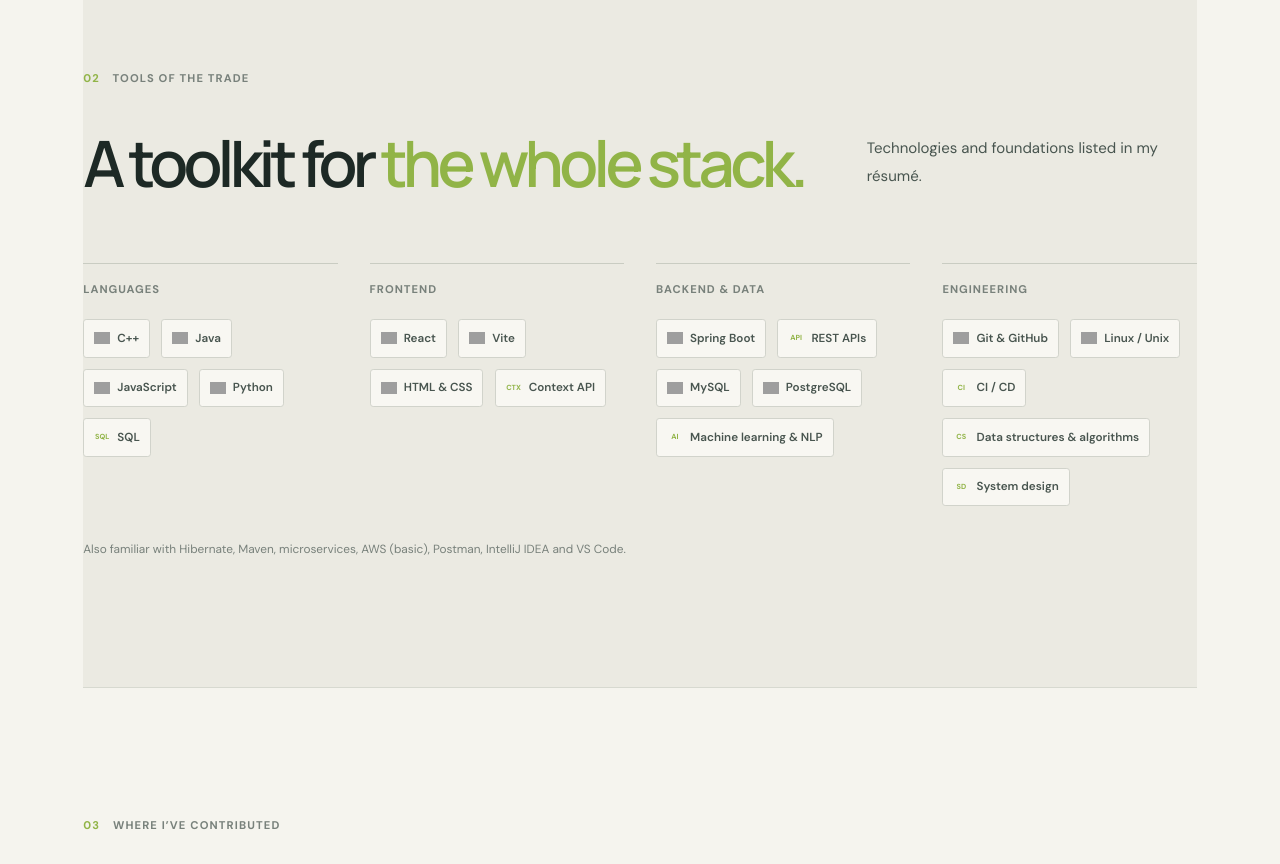
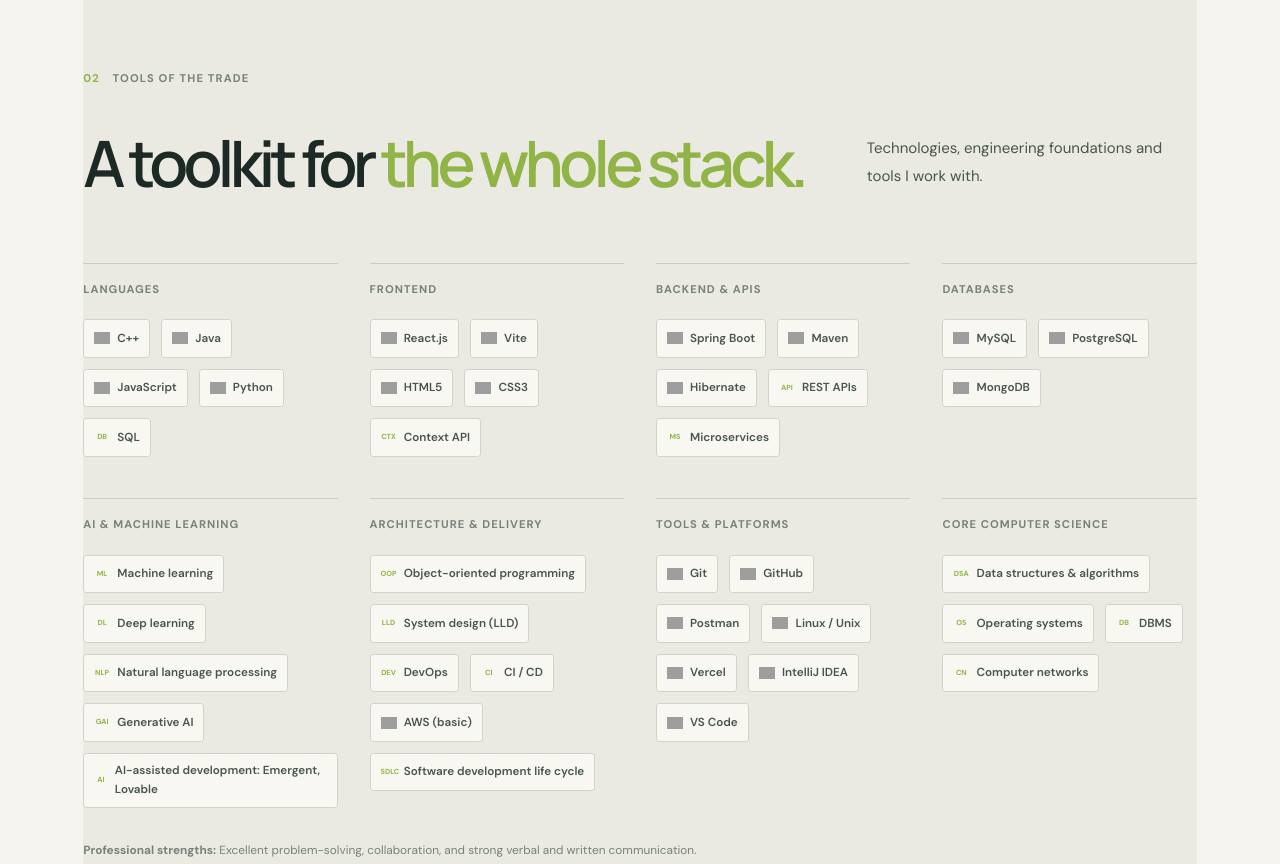
Before and after one commit to NitishKumar1123/PortfolioNitish, a plain HTML site: page index.html in a window 1280 px wide. Shown: the part 1600-2464 px from the top of the page. Drawn offline with Linux system fonts and the light colour scheme; no server answers; grey boxes are pictures that could not be loaded.

Commit message:
feat: expand and organize portfolio skills
Group the complete skills list by discipline and add verified technology logos.

Co-authored-by: Copilot <223556219+Copilot@users.noreply.github.com>

```diff
--- a/index.html
+++ b/index.html
@@ -131,7 +131,7 @@
         <div class="section-label"><span>02</span> Tools of the trade</div>
         <div class="section-head reveal">
           <h2 class="section-heading" id="skills-title">A toolkit for <em>the whole stack.</em></h2>
-          <p>Technologies and foundations listed in my résumé.</p>
+          <p>Technologies, engineering foundations and tools I work with.</p>
         </div>
         <div class="skill-groups reveal">
           <div class="skill-group">
@@ -141,40 +141,81 @@
               <li><img src="https://cdn.jsdelivr.net/gh/devicons/devicon@v2.16.0/icons/java/java-original.svg" alt="" loading="lazy">Java</li>
               <li><img src="https://cdn.jsdelivr.net/gh/devicons/devicon@v2.16.0/icons/javascript/javascript-original.svg" alt="" loading="lazy">JavaScript</li>
               <li><img src="https://cdn.jsdelivr.net/gh/devicons/devicon@v2.16.0/icons/python/python-original.svg" alt="" loading="lazy">Python</li>
-              <li><span class="skill-monogram" aria-hidden="true">SQL</span>SQL</li>
+              <li><span class="skill-monogram" aria-hidden="true">DB</span>SQL</li>
             </ul>
           </div>
           <div class="skill-group">
             <h3>Frontend</h3>
             <ul class="skill-list">
-              <li><img src="https://cdn.jsdelivr.net/gh/devicons/devicon@v2.16.0/icons/react/react-original.svg" alt="" loading="lazy">React</li>
+              <li><img src="https://cdn.jsdelivr.net/gh/devicons/devicon@v2.16.0/icons/react/react-original.svg" alt="" loading="lazy">React.js</li>
               <li><img src="https://cdn.jsdelivr.net/gh/devicons/devicon@v2.16.0/icons/vitejs/vitejs-original.svg" alt="" loading="lazy">Vite</li>
-              <li><img src="https://cdn.jsdelivr.net/gh/devicons/devicon@v2.16.0/icons/html5/html5-original.svg" alt="" loading="lazy">HTML &amp; CSS</li>
+              <li><img src="https://cdn.jsdelivr.net/gh/devicons/devicon@v2.16.0/icons/html5/html5-original.svg" alt="" loading="lazy">HTML5</li>
+              <li><img src="https://cdn.jsdelivr.net/gh/devicons/devicon@v2.16.0/icons/css3/css3-original.svg" alt="" loading="lazy">CSS3</li>
               <li><span class="skill-monogram" aria-hidden="true">CTX</span>Context API</li>
             </ul>
           </div>
           <div class="skill-group">
-            <h3>Backend &amp; data</h3>
+            <h3>Backend &amp; APIs</h3>
             <ul class="skill-list">
               <li><img src="https://cdn.jsdelivr.net/gh/devicons/devicon@v2.16.0/icons/spring/spring-original.svg" alt="" loading="lazy">Spring Boot</li>
+              <li><img src="https://cdn.jsdelivr.net/gh/devicons/devicon@v2.16.0/icons/maven/maven-original.svg" alt="" loading="lazy">Maven</li>
+              <li><img src="https://cdn.jsdelivr.net/gh/devicons/devicon@v2.16.0/icons/hibernate/hibernate-original.svg" alt="" loading="lazy">Hibernate</li>
               <li><span class="skill-monogram" aria-hidden="true">API</span>REST APIs</li>
-              <li><img src="https://cdn.jsdelivr.net/gh/devicons/devicon@v2.16.0/icons/mysql/mysql-original.svg" alt="" loading="lazy">MySQL</li>
-              <li><img src="https://cdn.jsdelivr.net/gh/devicons/devicon@v2.16.0/icons/postgresql/postgresql-original.svg" alt="" loading="lazy">PostgreSQL</li>
-              <li><span class="skill-monogram" aria-hidden="true">AI</span>Machine learning &amp; NLP</li>
+              <li><span class="skill-monogram" aria-hidden="true">MS</span>Microservices</li>
             </ul>
           </div>
           <div class="skill-group">
-            <h3>Engineering</h3>
+            <h3>Databases</h3>
             <ul class="skill-list">
-              <li><img src="https://cdn.jsdelivr.net/gh/devicons/devicon@v2.16.0/icons/git/git-original.svg" alt="" loading="lazy">Git &amp; GitHub</li>
+              <li><img src="https://cdn.jsdelivr.net/gh/devicons/devicon@v2.16.0/icons/mysql/mysql-original.svg" alt="" loading="lazy">MySQL</li>
+              <li><img src="https://cdn.jsdelivr.net/gh/devicons/devicon@v2.16.0/icons/postgresql/postgresql-original.svg" alt="" loading="lazy">PostgreSQL</li>
+              <li><img src="https://cdn.jsdelivr.net/gh/devicons/devicon@v2.16.0/icons/mongodb/mongodb-original.svg" alt="" loading="lazy">MongoDB</li>
+            </ul>
+          </div>
+          <div class="skill-group">
+            <h3>AI &amp; machine learning</h3>
+            <ul class="skill-list">
+              <li><span class="skill-monogram" aria-hidden="true">ML</span>Machine learning</li>
+              <li><span class="skill-monogram" aria-hidden="true">DL</span>Deep learning</li>
+              <li><span class="skill-monogram" aria-hidden="true">NLP</span>Natural language processing</li>
+              <li><span class="skill-monogram" aria-hidden="true">GAI</span>Generative AI</li>
+              <li><span class="skill-monogram" aria-hidden="true">AI</span>AI-assisted development: Emergent, Lovable</li>
+            </ul>
+          </div>
+          <div class="skill-group">
+            <h3>Architecture &amp; delivery</h3>
+            <ul class="skill-list">
+              <li><span class="skill-monogram" aria-hidden="true">OOP</span>Object-oriented programming</li>
+              <li><span class="skill-monogram" aria-hidden="true">LLD</span>System design (LLD)</li>
+              <li><span class="skill-monogram" aria-hidden="true">DEV</span>DevOps</li>
+              <li><span class="skill-monogram" aria-hidden="true">CI</span>CI / CD</li>
+              <li><img src="https://cdn.jsdelivr.net/gh/devicons/devicon@v2.16.0/icons/amazonwebservices/amazonwebservices-original-wordmark.svg" alt="" loading="lazy">AWS (basic)</li>
+              <li><span class="skill-monogram" aria-hidden="true">SDLC</span>Software development life cycle</li>
+            </ul>
+          </div>
+          <div class="skill-group">
+            <h3>Tools &amp; platforms</h3>
+            <ul class="skill-list">
+              <li><img src="https://cdn.jsdelivr.net/gh/devicons/devicon@v2.16.0/icons/git/git-original.svg" alt="" loading="lazy">Git</li>
+              <li><img src="https://cdn.jsdelivr.net/gh/devicons/devicon@v2.16.0/icons/github/github-original.svg" alt="" loading="lazy">GitHub</li>
+              <li><img src="https://cdn.jsdelivr.net/gh/devicons/devicon@v2.16.0/icons/postman/postman-original.svg" alt="" loading="lazy">Postman</li>
               <li><img src="https://cdn.jsdelivr.net/gh/devicons/devicon@v2.16.0/icons/linux/linux-original.svg" alt="" loading="lazy">Linux / Unix</li>
-              <li><span class="skill-monogram" aria-hidden="true">CI</span>CI / CD</li>
-              <li><span class="skill-monogram" aria-hidden="true">CS</span>Data structures &amp; algorithms</li>
-              <li><span class="skill-monogram" aria-hidden="true">SD</span>System design</li>
+              <li><img src="https://cdn.jsdelivr.net/gh/devicons/devicon@v2.16.0/icons/vercel/vercel-original.svg" alt="" loading="lazy">Vercel</li>
+              <li><img src="https://cdn.jsdelivr.net/gh/devicons/devicon@v2.16.0/icons/intellij/intellij-original.svg" alt="" loading="lazy">IntelliJ IDEA</li>
+              <li><img src="https://cdn.jsdelivr.net/gh/devicons/devicon@v2.16.0/icons/vscode/vscode-original.svg" alt="" loading="lazy">VS Code</li>
+            </ul>
+          </div>
+          <div class="skill-group">
+            <h3>Core computer science</h3>
+            <ul class="skill-list">
+              <li><span class="skill-monogram" aria-hidden="true">DSA</span>Data structures &amp; algorithms</li>
+              <li><span class="skill-monogram" aria-hidden="true">OS</span>Operating systems</li>
+              <li><span class="skill-monogram" aria-hidden="true">DB</span>DBMS</li>
+              <li><span class="skill-monogram" aria-hidden="true">CN</span>Computer networks</li>
             </ul>
           </div>
         </div>
-        <p class="skills-note">Also familiar with Hibernate, Maven, microservices, AWS (basic), Postman, IntelliJ IDEA and VS Code.</p>
+        <p class="skills-note"><strong>Professional strengths:</strong> Excellent problem-solving, collaboration, and strong verbal and written communication.</p>
       </section>
 
       <section class="experience-section section-shell section-pad" id="experience" aria-labelledby="experience-title">
```
Also changed, not shown: 1 other file.
